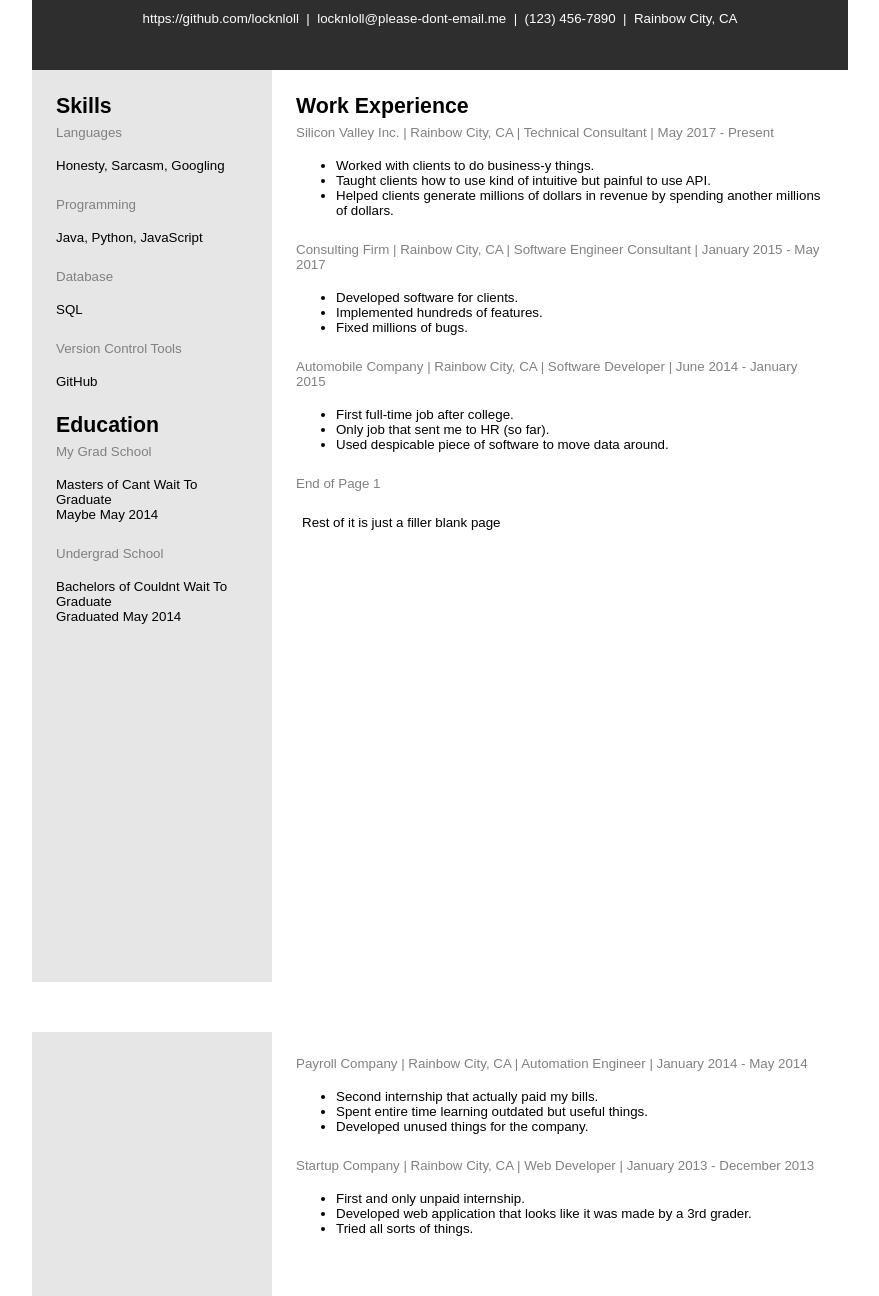
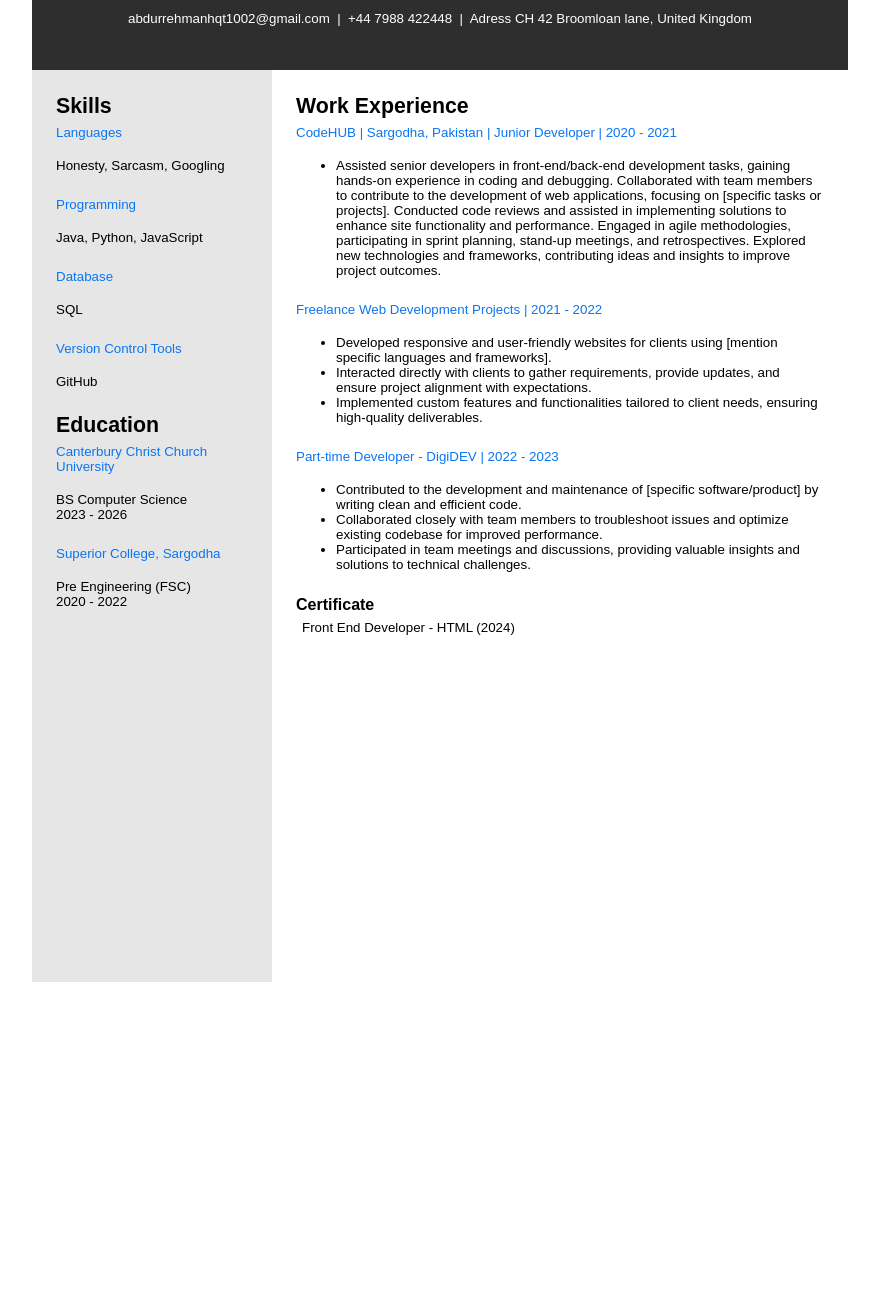
Before and after one commit to AbdurRehman1002/Resume_AbdurRehman, a plain HTML site: page index.html in a window 1280 px wide. Shown: the part 124-1420 px from the top of the page, without its empty margins (200-1079 px from the left). After the commit the page ends 1156 px from the top, so only its background shows below. Drawn offline with Linux system fonts and the light colour scheme.

Commit message:
add resume content

```diff
--- a/index.html
+++ b/index.html
@@ -7,15 +7,15 @@
         <page size="Letter">
             <header>
                 <div class="header-contents">
-                    <h1>Lock N. Loll</h1>
+                    <h1>Abdur Rehman Chauhan</h1>
                     <p>
-                        https://github.com/locknloll
+
+
+                      abdurrehmanhqt1002@gmail.com
                         &nbsp;|&nbsp;
-                        locknloll@please-dont-email.me
+                        +44 7988 422448
                         &nbsp;|&nbsp;
-                        (123) 456-7890
-                        &nbsp;|&nbsp;
-                        Rainbow City, CA
+                        Adress CH 42 Broomloan lane, United Kingdom
                     </p>
                 </div>
             </header>
@@ -33,70 +33,50 @@
                 </div>
                 <div class="card">
                     <div class="card-title">Education</div>
-                    <div class="card-subtitle">My Grad School</div>
-                    <div class="card-body">Masters of Cant Wait To Graduate<br />Maybe May 2014</div>
-                    <div class="card-subtitle">Undergrad School</div>
-                    <div class="card-body">Bachelors of Couldnt Wait To Graduate<br />Graduated May 2014</div>
+                    <div class="card-subtitle">Canterbury Christ Church University </div>
+                    <div class="card-body">BS Computer Science<br />2023 - 2026</div>
+                    <div class="card-subtitle">Superior College, Sargodha </div>
+                    <div class="card-body">Pre Engineering (FSC)<br />2020 - 2022</div>
                 </div>
             </div>
             <div class="first panel main">
                 <div class="card">
                     <div class="card-title">Work Experience</div>
-                    <div class="card-subtitle">Silicon Valley Inc. | Rainbow City, CA | Technical Consultant | May 2017 - Present</div>
+                    <div class="card-subtitle"> CodeHUB | Sargodha, Pakistan | Junior Developer | 2020 - 2021</div>
                     <div class="card-body">
                         <ul>
-                            <li>Worked with clients to do business-y things.</li>
-                            <li>Taught clients how to use kind of intuitive but painful to use API.</li>
-                            <li>Helped clients generate millions of dollars in revenue by spending another millions of dollars.</li>
+                            <li>Assisted senior developers in front-end/back-end development tasks, gaining hands-on experience in coding and debugging.
+                              Collaborated with team members to contribute to the development of web applications, focusing on [specific tasks or projects].
+                              Conducted code reviews and assisted in implementing solutions to enhance site functionality and performance.
+                              Engaged in agile methodologies, participating in sprint planning, stand-up meetings, and retrospectives.
+                              Explored new technologies and frameworks, contributing ideas and insights to improve project outcomes.</li>
+
                         </ul>
                     </div>
-                    <div class="card-subtitle">Consulting Firm | Rainbow City, CA | Software Engineer Consultant | January 2015 - May 2017</div>
+                    <div class="card-subtitle">Freelance Web Development Projects  | 2021 - 2022 </div>
                     <div class="card-body">
                         <ul>
-                            <li>Developed software for clients.</li>
-                            <li>Implemented hundreds of features.</li>
-                            <li>Fixed millions of bugs.</li>
+                            <li>Developed responsive and user-friendly websites for clients using [mention specific languages and frameworks].</li>
+                            <li>Interacted directly with clients to gather requirements, provide updates, and ensure project alignment with expectations.</li>
+                            <li>Implemented custom features and functionalities tailored to client needs, ensuring high-quality deliverables.</li>
                         </ul>
                     </div>
-                    <div class="card-subtitle">Automobile Company | Rainbow City, CA | Software Developer | June 2014 - January 2015</div>
+                    <div class="card-subtitle">Part-time Developer - DigiDEV  | 2022 - 2023</div>
                     <div class="card-body">
                         <ul>
-                            <li>First full-time job after college.</li>
-                            <li>Only job that sent me to HR (so far).</li>
-                            <li>Used despicable piece of software to move data around.</li>
+                            <li>Contributed to the development and maintenance of [specific software/product] by writing clean and efficient code.</li>
+                            <li>Collaborated closely with team members to troubleshoot issues and optimize existing codebase for improved performance.</li>
+                            <li>Participated in team meetings and discussions, providing valuable insights and solutions to technical challenges.</li>
                         </ul>
                     </div>
-                    <div class="card-subtitle">End of Page 1</div>
+                    <div class="card"><b>Certificate</b></div>
                     <div class="card-body">
-                        <p>Rest of it is just a filler blank page</p>
+                        <p>Front End Developer - HTML (2024)</p>
                     </div>
                 </div>
             </div>
         </page>
-        <div class="page-spacer"></div>
-        <page size="Letter">
-            <div class="nth panel left"></div>
-            <div class="nth panel main">
-                <div class="card">
-                    <div class="card-subtitle">Payroll Company | Rainbow City, CA | Automation Engineer | January 2014 - May 2014</div>
-                    <div class="card-body">
-                        <ul>
-                            <li>Second internship that actually paid my bills.</li>
-                            <li>Spent entire time learning outdated but useful things.</li>
-                            <li>Developed unused things for the company.</li>
-                        </ul>
-                    </div>
-                    <div class="card-subtitle">Startup Company | Rainbow City, CA | Web Developer | January 2013 - December 2013</div>
-                    <div class="card-body">
-                        <ul>
-                            <li>First and only unpaid internship.</li>
-                            <li>Developed web application that looks like it was made by a 3rd grader.</li>
-                            <li>Tried all sorts of things.</li>
-                        </ul>
-                    </div>
-                </div>
-            </div>
-        </page>
+
         <div class="page-spacer"></div>
     </body>
 </html>
--- a/style.css
+++ b/style.css
@@ -83,7 +83,7 @@ div.card div.card-title {
 
 div.card div.card-subtitle {
     font-size: 10pt;
-    color: rgb(128, 128, 128);
+    color: rgb(10, 118, 241);
     margin-bottom: 0.1875in;
 }
 
```
